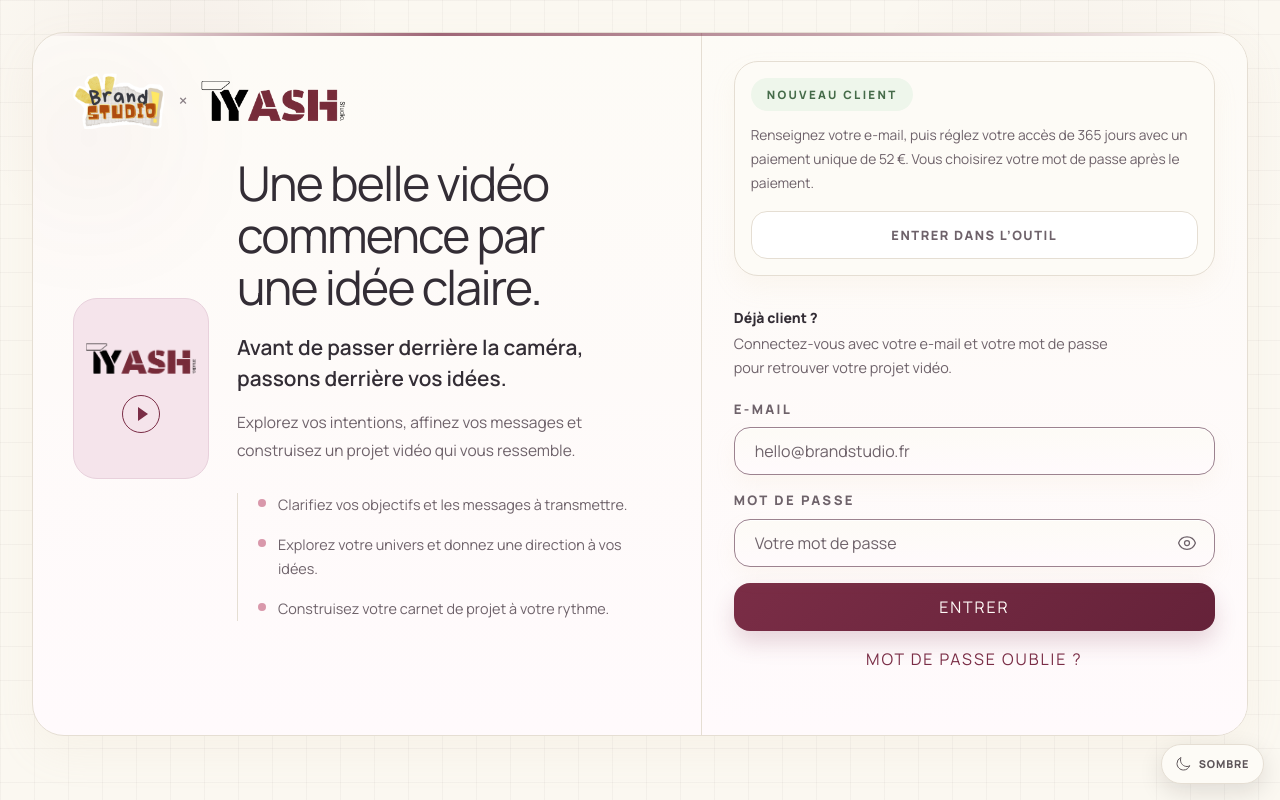
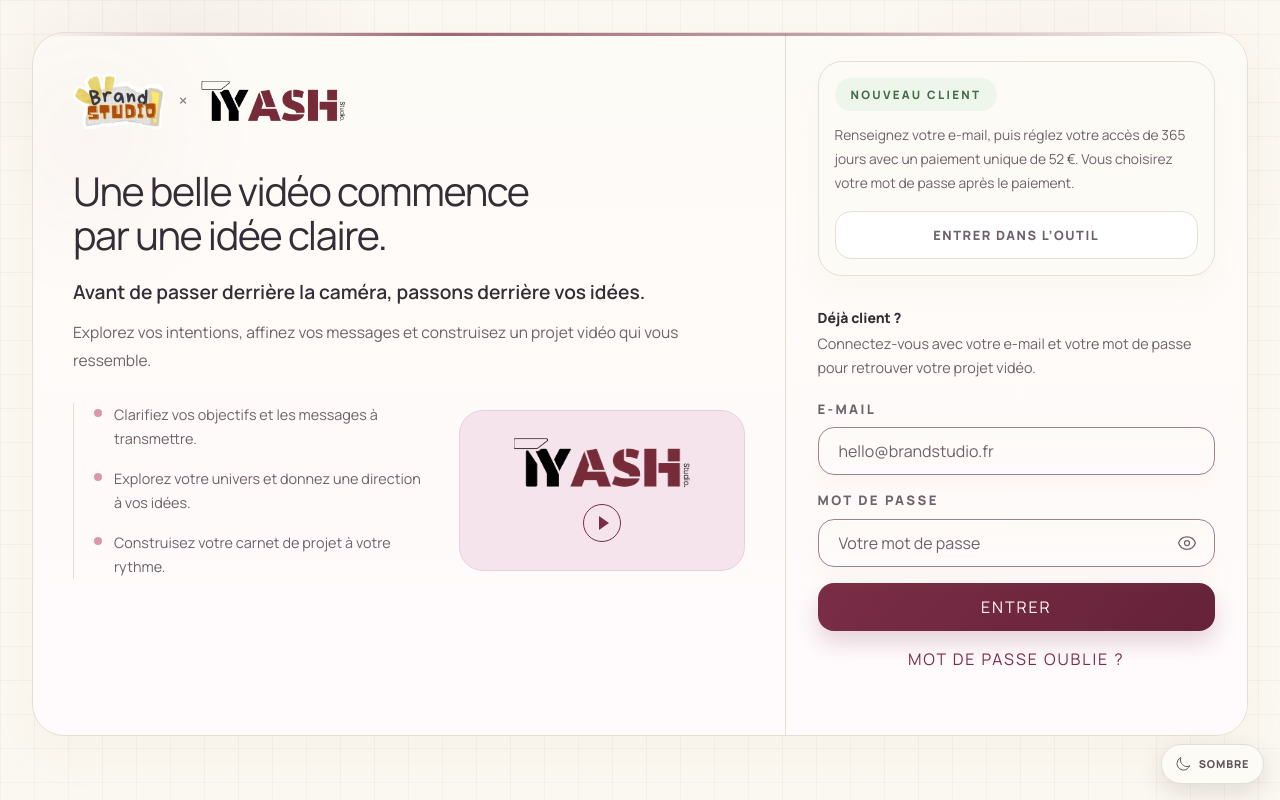
Before and after one commit to marinedelanneau-alt/Brand-Studio-X-Ty-Ash, a Next.js app: page / in a window 1280 px wide. Built offline with nearby package versions, Linux system fonts and the light colour scheme; no server answers.

Commit message:
Improve home editorial layout

```diff
--- a/app/page.tsx
+++ b/app/page.tsx
@@ -28,44 +28,26 @@ export default async function Home({
       <section className="bs-access-shell relative mx-auto w-full max-w-[84rem] overflow-hidden rounded-[2rem] border border-[var(--border)] bg-[image:var(--tyash-surface-gradient)] shadow-[0_16px_44px_rgba(210,189,152,0.09)]">
         <div className="absolute inset-x-0 top-0 h-[3px] bg-[linear-gradient(90deg,rgb(var(--tyash-glow-rgb)/0),rgb(var(--tyash-glow-rgb)/0.72),rgb(var(--tyash-glow-rgb)/0.42),rgb(var(--tyash-glow-rgb)/0))]" />
 
-        <div className="grid lg:grid-cols-[1.1fr_0.9fr]">
+        <div className="grid lg:grid-cols-[minmax(0,1.3fr)_minmax(19rem,0.8fr)]">
           <div className="bs-access-light-surface relative overflow-hidden px-7 py-8 sm:px-9 sm:py-9 lg:px-10 lg:py-10">
             <div className="pointer-events-none absolute left-0 top-12 h-28 w-28 rounded-full bg-[var(--tyash-primary)]/8 blur-3xl" />
 
-            <div className="relative flex h-full flex-col gap-7">
+            <div className="relative flex h-full flex-col gap-8 sm:gap-10">
               <BrandStudioTyAshLockup />
 
-              <div className="grid gap-7 lg:grid-cols-[8.5rem_minmax(0,1fr)] lg:items-center">
-                <div aria-hidden="true" className="relative mx-auto flex aspect-video w-full max-w-[16rem] flex-col items-center justify-center gap-5 overflow-hidden rounded-[1.5rem] border border-[var(--tyash-border)] bg-[var(--tyash-soft)] p-5 lg:mx-0 lg:aspect-[3/4] lg:max-w-[8.5rem] lg:px-3">
-                  <div className="relative aspect-[1878/523] w-full max-w-[11rem] overflow-hidden">
-                    <Image
-                      src="/tyash-logo-transparent.png"
-                      alt=""
-                      width={2122}
-                      height={741}
-                      sizes="(min-width: 1024px) 110px, 176px"
-                      className="tyash-partner-logo absolute left-[-6.02%] top-[-24.67%] h-[141.683%] w-auto max-w-none"
-                    />
-                  </div>
-                  <svg className="h-10 w-10 text-[var(--tyash-primary)]" viewBox="0 0 40 40" fill="none">
-                    <circle cx="20" cy="20" r="18.5" stroke="currentColor" />
-                    <path d="m17 13 10 7-10 7V13Z" fill="currentColor" />
-                  </svg>
-                </div>
+              <div className="min-w-0">
+                <h1 className="bs-text-on-light-primary font-[family:var(--font-cormorant)] text-[clamp(1.75rem,9vw,2.25rem)] font-normal leading-[1.12] tracking-[-0.035em] text-[var(--heading-color)] sm:text-[clamp(2.65rem,4vw,3.35rem)] lg:text-[clamp(2rem,3.1vw,3.1rem)]">
+                  Une belle vidéo commence<span className="hidden sm:inline"><br /></span><span className="sm:hidden"> </span>par une idée claire.
+                </h1>
+                <p className="bs-text-on-light-primary mt-5 max-w-[38rem] text-[1.08rem] font-semibold leading-[1.5] text-[var(--heading-color)] sm:text-[1.2rem]">
+                  Avant de passer derrière la caméra, passons derrière vos idées.
+                </p>
+                <p className="bs-text-on-light-secondary mt-3 max-w-[38rem] text-[0.97rem] leading-[1.8] text-[var(--text-muted)]">
+                  Explorez vos intentions, affinez vos messages et construisez un projet vidéo qui vous ressemble.
+                </p>
 
-                <div className="mx-auto flex w-full max-w-[30rem] flex-col items-start justify-center text-left lg:mx-0 lg:max-w-none">
-                  <h1 className="bs-text-on-light-primary max-w-full text-balance font-[family:var(--font-cormorant)] text-[2.25rem] leading-[1.08] tracking-[-0.035em] text-[var(--heading-color)] sm:text-[2.8rem] xl:text-[3rem]">
-                    Une belle vidéo commence par une idée claire.
-                  </h1>
-                  <p className="bs-text-on-light-primary mt-5 max-w-[25rem] text-balance text-[1.15rem] font-semibold leading-[1.45] text-[var(--heading-color)] sm:text-[1.3rem]">
-                    Avant de passer derrière la caméra, passons derrière vos idées.
-                  </p>
-                  <p className="bs-text-on-light-secondary mt-4 max-w-[27rem] text-[0.97rem] leading-[1.8] text-[var(--text-muted)]">
-                    Explorez vos intentions, affinez vos messages et construisez
-                    un projet vidéo qui vous ressemble.
-                  </p>
-
-                  <ul className="mt-7 grid gap-4 border-l border-[var(--border)] pl-5">
+                <div className="mt-7 grid items-center gap-6 sm:grid-cols-[minmax(0,1fr)_minmax(11rem,0.8fr)] sm:gap-7">
+                  <ul className="grid gap-4 border-l border-[var(--border)] pl-5">
                     {studioNotes.map((item) => (
                       <li
                         key={item}
@@ -76,6 +58,22 @@ export default async function Home({
                       </li>
                     ))}
                   </ul>
+                  <div aria-hidden="true" className="relative flex aspect-video w-full flex-col items-center justify-center gap-4 overflow-hidden rounded-[1.5rem] border border-[var(--tyash-border)] bg-[var(--tyash-soft)] p-5">
+                    <div className="relative aspect-[1878/523] w-full max-w-[11rem] overflow-hidden">
+                      <Image
+                        src="/tyash-logo-transparent.png"
+                        alt=""
+                        width={2122}
+                        height={741}
+                        sizes="176px"
+                        className="tyash-partner-logo absolute left-[-6.02%] top-[-24.67%] h-[141.683%] w-auto max-w-none"
+                      />
+                    </div>
+                    <svg className="h-10 w-10 text-[var(--tyash-primary)]" viewBox="0 0 40 40" fill="none">
+                      <circle cx="20" cy="20" r="18.5" stroke="currentColor" />
+                      <path d="m17 13 10 7-10 7V13Z" fill="currentColor" />
+                    </svg>
+                  </div>
                 </div>
               </div>
             </div>
```
